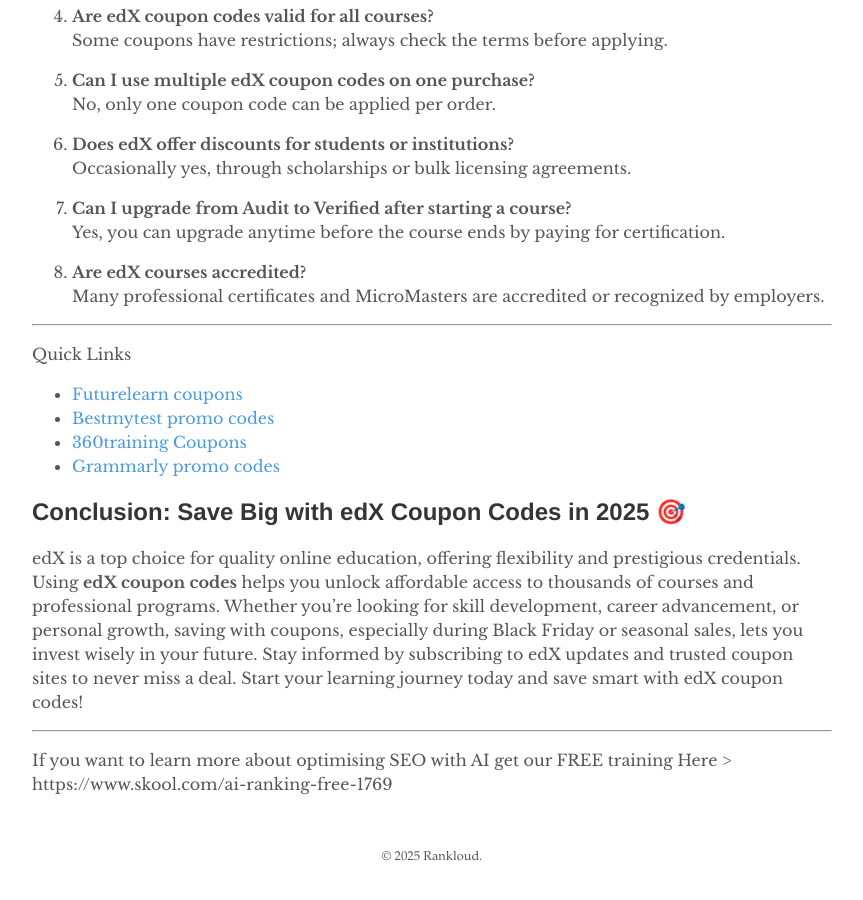
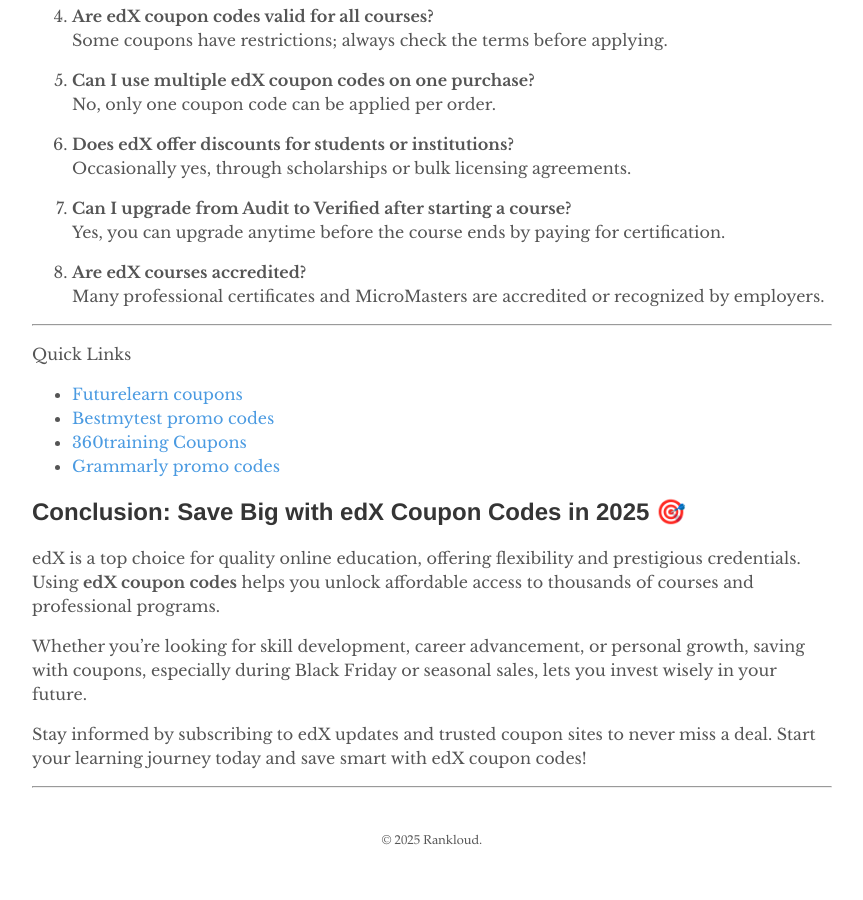
Before and after one commit to rankloud/ibcs, a Jekyll site: the page built from wp/edx coupon codes.md, in a window 1280 px wide and 900 px high, scrolled down 3251 px. Shown: the whole window, without its empty margins (208-1071 px from the left). Built offline with Jekyll 4.4.1, drawn with Linux system fonts in a browser that asks for light colours.

Commit message:
Updated conclusion

```diff
--- a/wp/edx coupon codes.md
+++ b/wp/edx coupon codes.md
@@ -154,8 +154,10 @@
 
 ## Conclusion: Save Big with edX Coupon Codes in 2025 🎯
 
-edX is a top choice for quality online education, offering flexibility and prestigious credentials. Using **edX coupon codes** helps you unlock affordable access to thousands of courses and professional programs. Whether you’re looking for skill development, career advancement, or personal growth, saving with coupons, especially during Black Friday or seasonal sales, lets you invest wisely in your future. Stay informed by subscribing to edX updates and trusted coupon sites to never miss a deal. Start your learning journey today and save smart with edX coupon codes!
+edX is a top choice for quality online education, offering flexibility and prestigious credentials. Using **edX coupon codes** helps you unlock affordable access to thousands of courses and professional programs.
+
+Whether you’re looking for skill development, career advancement, or personal growth, saving with coupons, especially during Black Friday or seasonal sales, lets you invest wisely in your future.
+
+Stay informed by subscribing to edX updates and trusted coupon sites to never miss a deal. Start your learning journey today and save smart with edX coupon codes!
 
 ---
-
-If you want to learn more about optimising SEO with AI get our FREE training Here > https://www.skool.com/ai-ranking-free-1769
```
